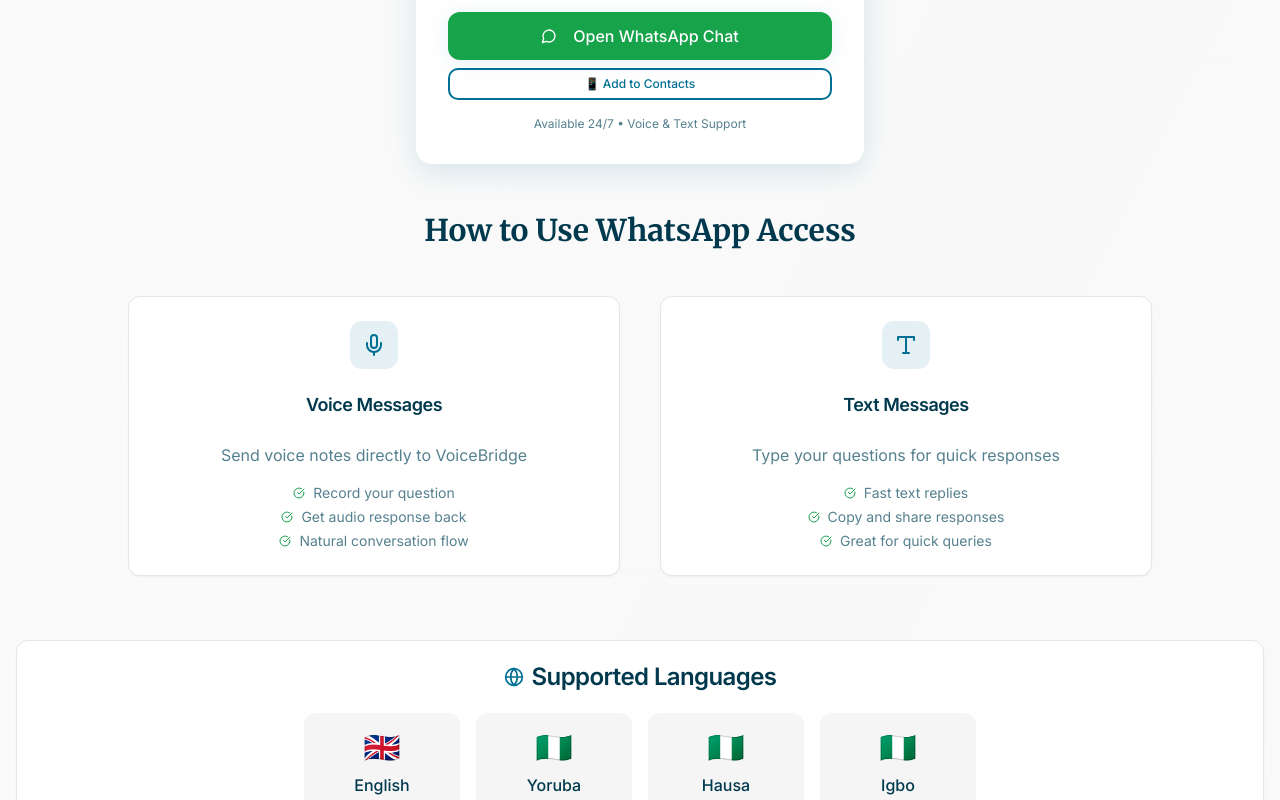
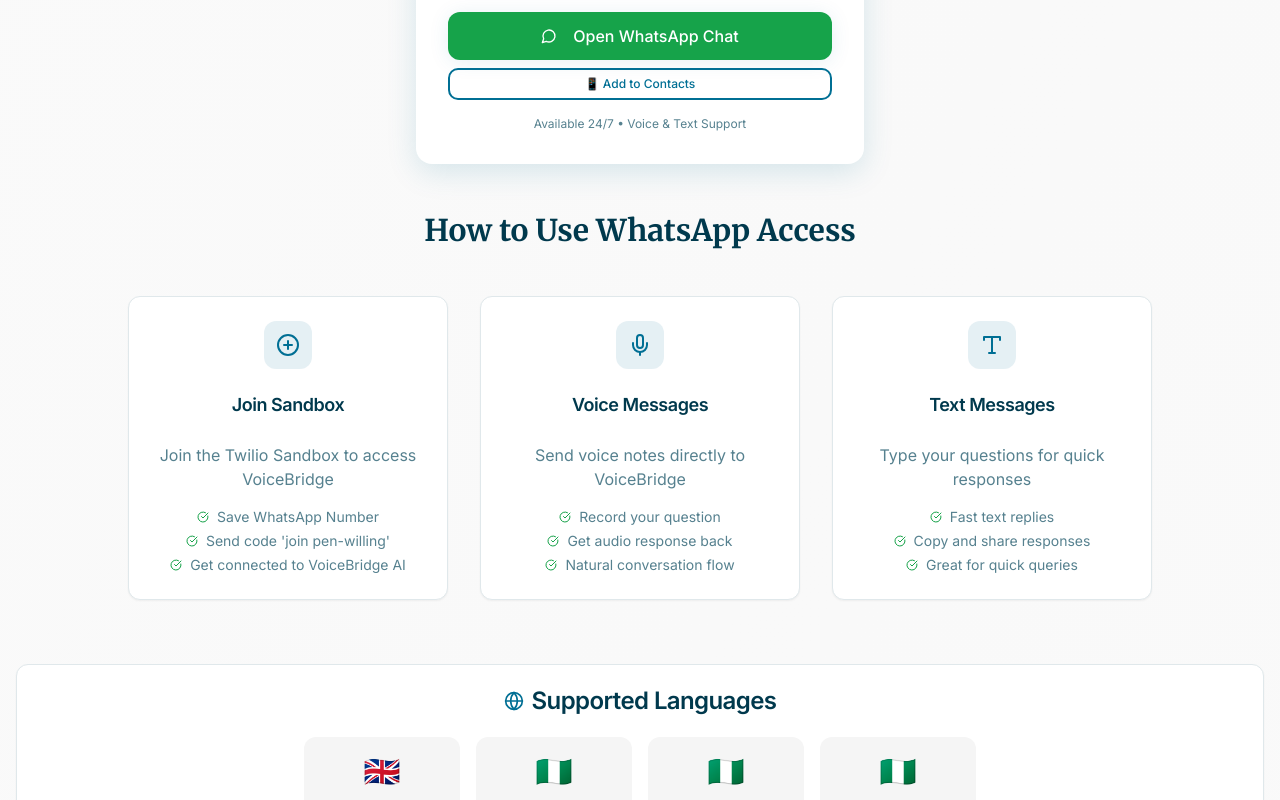
Before and after one commit to ayreact/VoiceBridge, a React (Vite) app: page /whatsapp-info in a window 1280 px wide. Shown: the part 448-1248 px from the top of the page. Built offline with nearby package versions, Linux system fonts and the light colour scheme; no server answers; the HTML template or start-up script is replaced by a standard one.

Commit message:
Added instructions to use whatsapp

```diff
--- a/src/pages/WhatsAppInfo.tsx
+++ b/src/pages/WhatsAppInfo.tsx
@@ -13,7 +13,8 @@
   ArrowRight,
   CheckCircle,
   Info,
-  QrCode
+  QrCode,
+  PlusCircle
 } from 'lucide-react';
 
 const WHATSAPP_NUMBER = "+1415523886"; // Replace with actual WhatsApp Business number
@@ -26,6 +27,12 @@
 ];
 
 const features = [
+  {
+    title: "Join Sandbox",
+    description: "Join the Twilio Sandbox to access VoiceBridge",
+    icon: PlusCircle,
+    examples: ["Save WhatsApp Number", "Send code 'join pen-willing'", "Get connected to VoiceBridge AI"]
+  },
   {
     title: "Voice Messages",
     description: "Send voice notes directly to VoiceBridge",
@@ -42,7 +49,7 @@
 
 export const WhatsAppInfo: React.FC = () => {
   const handleOpenWhatsApp = () => {
-    const message = encodeURIComponent("Hello VoiceBridge! I'd like to try your AI assistant.");
+    const message = encodeURIComponent("join pen-willing");
     window.open(`https://wa.me/${WHATSAPP_NUMBER.replace(/[^0-9]/g, '')}?text=${message}`, '_blank');
   };
 
@@ -120,7 +127,7 @@
             How to Use WhatsApp Access
           </h2>
 
-          <div className="grid gap-10 md:grid-cols-2 max-w-5xl mx-auto">
+          <div className="grid gap-8 md:grid-cols-3 max-w-5xl mx-auto">
             {features.map((feature) => (
               <Card key={feature.title} className="text-center hover:shadow-medium transition-all duration-300">
                 <CardHeader>
```
